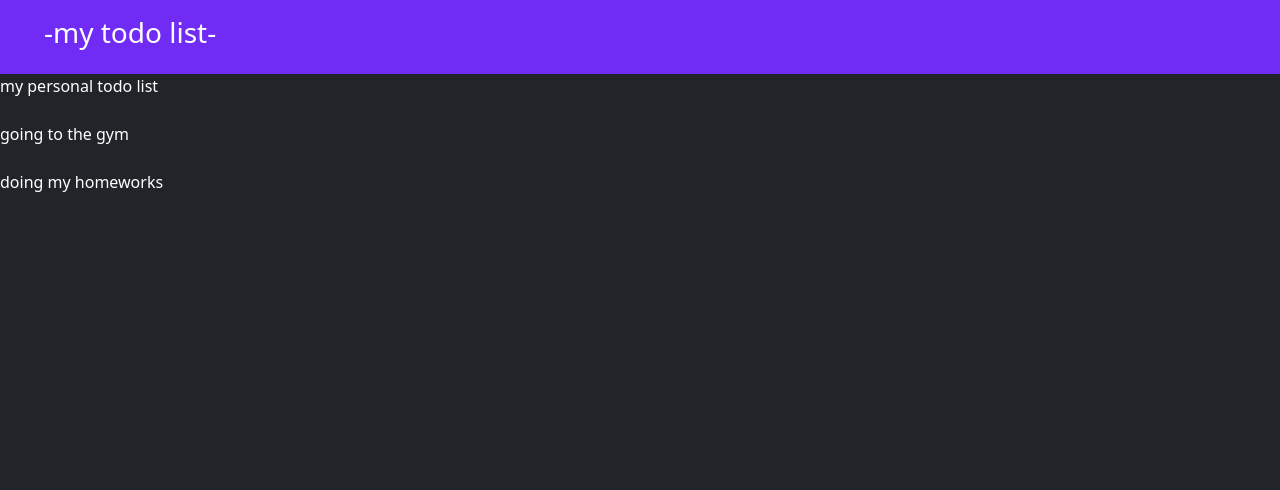
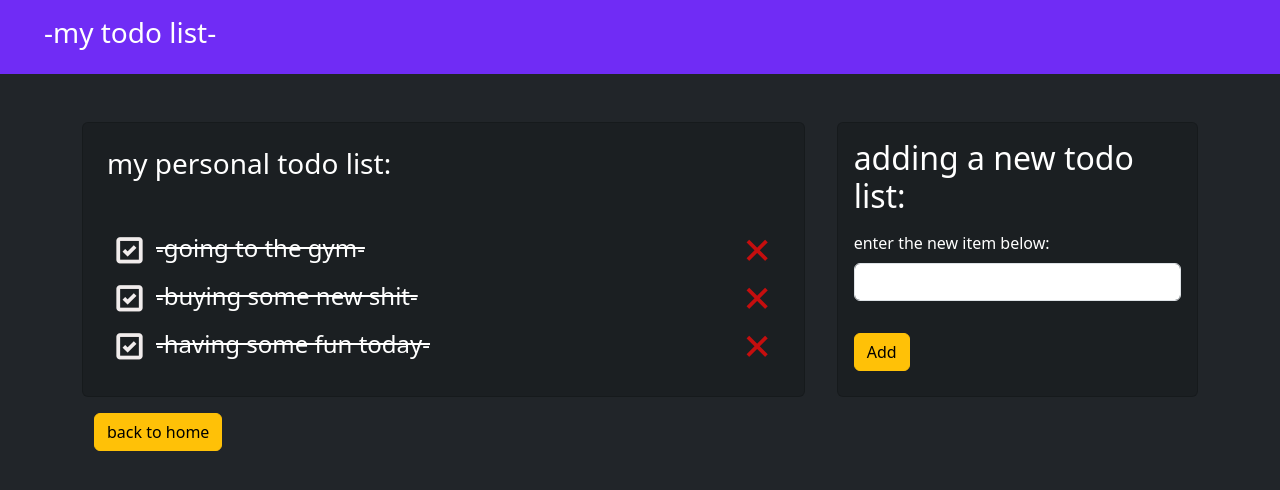
Before and after one commit to mhmdjavad-cs/todo-list, a Django app: page /1 in a window 1280 px wide. Shown: the top 490 px of the page. Run offline with Django 5.2, Linux system fonts and the light colour scheme; data comes from the database, SQL or seed files in the repository.

Commit message:
completed the todo list logic

```diff
--- a/todo_list/main/templates/base.html
+++ b/todo_list/main/templates/base.html
@@ -4,6 +4,7 @@
     <meta charset="UTF-8">
     <meta name="viewport" content="width=device-width, initial-scale=1.0">
     <link href="https://cdn.jsdelivr.net/npm/bootstrap@5.3.3/dist/css/bootstrap.min.css" rel="stylesheet" integrity="sha384-QWTKZyjpPEjISv5WaRU9OFeRpok6YctnYmDr5pNlyT2bRjXh0JMhjY6hW+ALEwIH" crossorigin="anonymous">
+    <link href='https://unpkg.com/boxicons@2.1.4/css/boxicons.min.css' rel='stylesheet'>
     <title>my todo list app</title>
 
     <style>
@@ -35,7 +36,29 @@
         .my-card{
             background-color: #1B1F22;
         }
+        .my-container{
+            display: grid;
+            grid-template-columns: 2fr 1fr;
+        }
+        .todo-list{
+            width: 100%;
+        }
+
+        @media (max-width: 1000px) { /* Adjust this to 991.98px if targeting md and below */
+            .my-container{
+            display: grid;
+            grid-template-columns: 1fr;
+        }
+        .todo-list{
+            width: 100%;
+        }
+        }
     </style>
+
+
+    {% block styling %}
+
+    {% endblock styling %}
 
 
 
--- a/todo_list/main/templates/index.html
+++ b/todo_list/main/templates/index.html
@@ -1,17 +1,98 @@
 {% extends 'base.html' %}
+
+
+{% block styling %}
+    <style>
+        .line{
+            display: flex;
+            align-items: center;
+        }
+
+        .outer-line{
+            display: flex;
+            justify-content: space-between;
+            align-items: center;
+        }
+        .outer-line i{
+            font-size: 45px;
+            transition: 0.5s;
+        }
+        .outer-line i:hover{
+            font-size: 50px;
+        }
+        .line i{
+            font-size: 45px;
+            transition: 0.5s;
+        }
+        .line i:hover{
+            color: #C7C4C4;
+            font-size: 50px;
+        }
+        .my-container{
+            gap: 2rem;
+        }
+    </style>
+{% endblock styling %}
+
+
 
 {% block content %}
 
-   {{ls.name}}
 
-   <br/>
-   <br/>
+   <div class="container mt-5">
+        <div class="my-container">
 
-   {% for item in items %}
-        {{item.text}}
-        <br/>
-        <br/>
-   {% endfor %}
+            <div class="card my-card text-white p-4">
+                <h3 class="card-title mb-5">
+                    {{ls.name}}:
+                </h3>
+
+                    {% for item in items %}
+
+                    <div class="outer-line">
+                    <div class="line">
+                        {% if item.complete %}
+                            <a href={% url 'update_item' ls.pk item.pk %}><i class='bx bx-checkbox-checked' style='color:#f1ecec' ></i></a>
+                            <h4 class="p-1 col"><del>-{{item.text}}-</del></h4>
+                        {%else%}
+                            <a href={% url 'update_item' ls.pk item.pk %} ><i class='bx bx-checkbox' style='color:#f1ecec'  ></i></a>
+                            <h4 class="p-1 col">-{{item.text}}-</h4>
+                        {% endif %}
+                        </div>
+                        <a href={% url 'delete_item' ls.pk item.pk %}>
+                            <i class='bx bx-x' style='color:#c50e0e'  ></i>
+                        </a>
+                        </div>
+                    {% endfor %}
+
+
+
+            </div>
+
+
+            <div class="col card my-card p-3 text-white">
+                <h2>adding a new todo list:</h2>
+                <form action={% url 'new_item' ls.pk %} method="post">
+                    {% csrf_token %}
+                    <div class="mb-3 mt-2">
+                    <label for="exampleInputEmail1" class="form-label">enter the new item below:</label>
+                    <input type="text" class="form-control" id="exampleInputEmail1" aria-describedby="emailHelp" name="text">
+                    </div>
+                    <button type="submit" class="btn btn-warning mt-3">Add</button>
+                </form>
+            </div
+
+
+
+        </div>
+   </div>
+
+   <div class="container">
+        <a href="{% url 'home' %}" class="btn btn-warning mt-3">
+            back to home
+        </a>
+   </div>
+
 
 
 {% endblock content %}
--- a/todo_list/main/urls.py
+++ b/todo_list/main/urls.py
@@ -1,8 +1,13 @@
 from django.urls import path
-from .views import home, index_view, new_todo_list
+from .views import home, index_view, new_todo_list, update_item, delete_item, new_item, delete_list
 
 urlpatterns = [
     path('<int:pk>', index_view ,name='index'),
     path('', home, name='home'),
-    path('new_todo_list/', new_todo_list, name='new_todo_list' )
+    path('new_todo_list/', new_todo_list, name='new_todo_list' ),
+    path('update_item/<int:page_pk>/<int:item_pk>', update_item, name='update_item'),
+    path('delete_item/<int:page_pk>/<int:item_pk>', delete_item, name='delete_item'),
+    path('new_item/<int:list_pk>', new_item, name='new_item'),
+    path('delete_list/<int:list_pk>', delete_list, name='delete_list')
+
 ]
--- a/todo_list/main/views.py
+++ b/todo_list/main/views.py
@@ -1,4 +1,4 @@
-from django.shortcuts import render, redirect
+from django.shortcuts import render, redirect, reverse, get_object_or_404
 from django.http.response import HttpResponse
 from .models import ToDoList, Item
 
@@ -30,6 +30,47 @@ def new_todo_list(request):
     return redirect('home')
 
 
+def update_item(request, page_pk, item_pk):
+
+    item = get_object_or_404(Item, pk=item_pk)
+    item.complete = not item.complete  # Toggle the boolean field
+    item.save()
+
+    url = reverse('index', args=[page_pk])
+    return redirect(url)
+
+
+def delete_item(request, page_pk, item_pk):
+
+    item = get_object_or_404(Item, pk=item_pk)
+    item.delete()
+
+    url = reverse('index', args=[page_pk])
+    return redirect(url)
+
+
+
+def new_item(request, list_pk):
+
+    if request.method == 'POST':
+        text_body = request.POST.get("text")
+        if text_body:
+            ls = ToDoList.objects.get(id = list_pk)
+            new_item = Item(text=text_body, todo_list=ls)
+            new_item.save()
+        else:
+            return HttpResponse("Name field cannot be empty", status=400)
+
+    url = reverse('index', args=[list_pk])
+    return redirect(url)
+
+
+def delete_list(request, list_pk):
+
+    ls = get_object_or_404(ToDoList, pk=list_pk)
+    ls.delete()
+
+    return redirect('home')
 
 
 #def hello(request):
```
Also changed, not shown: todo_list/main/templates/home.html (+23 -2 lines), todo_list/db.sqlite3.
